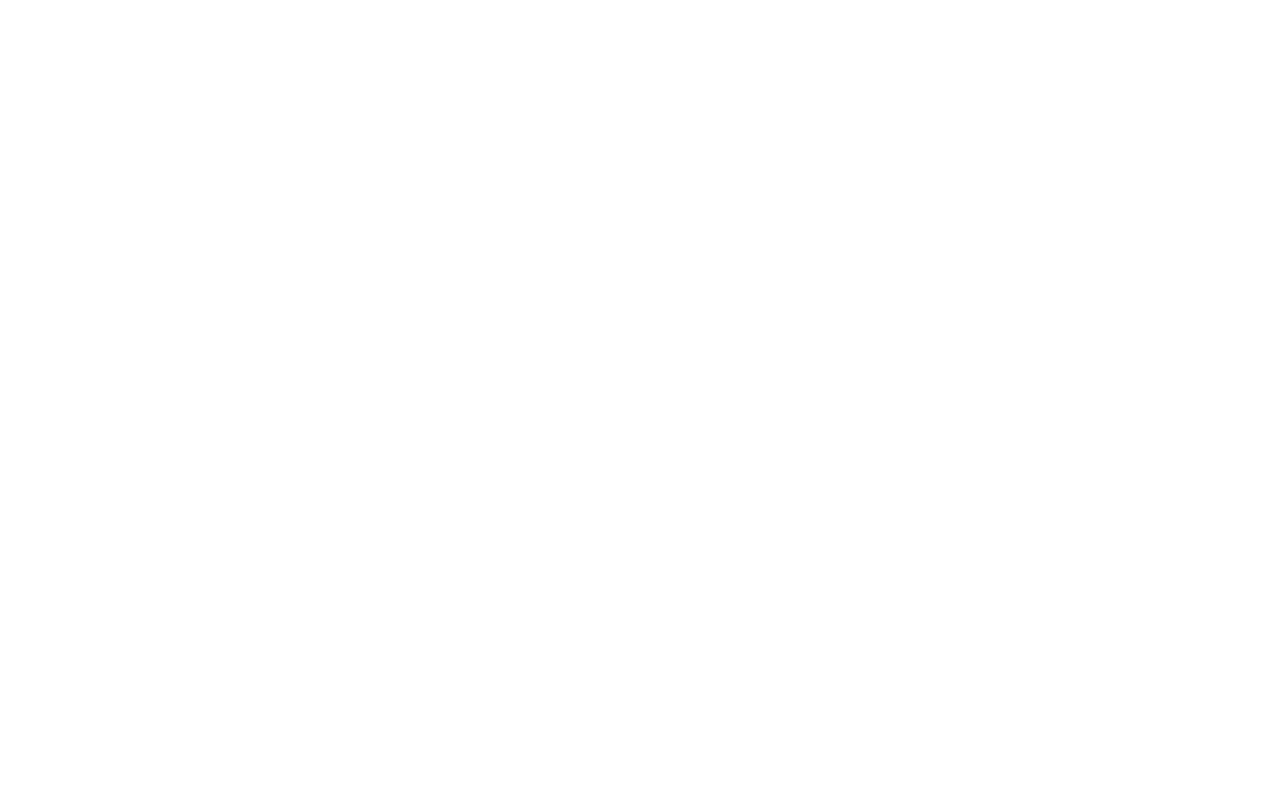
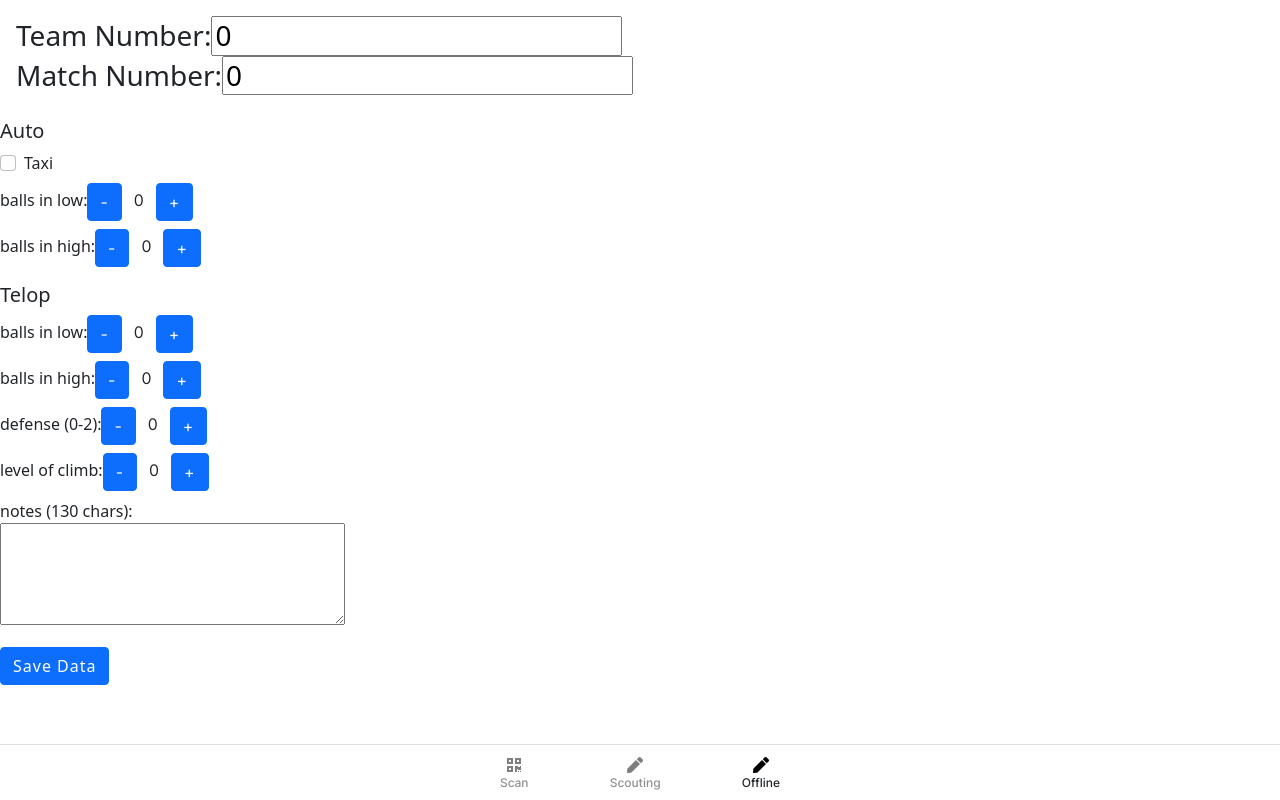
Before and after one commit to FRC-Team-955/955-scouting-pwa, a React (Create React App) app: page /955-scouting-pwa/offline in a window 1280 px wide. Before the commit this address had no page. Built offline with nearby package versions, Linux system fonts and the light colour scheme.

Commit message:
add offline page

```diff
--- a/src/App.tsx
+++ b/src/App.tsx
@@ -5,6 +5,7 @@
 
 import { SelectedWeek, SelectedEvent, HasData } from "./context";
 import QRScan from "./pages/qr-scan";
+import Offline from "./pages/offline";
 
 function App() {
   const [week, setWeek] = useState(1);
@@ -25,6 +26,7 @@
             <Routes>
               <Route path="/955-scouting-pwa" element={<Dashboard />} />
               <Route path="/955-scouting-pwa/qrscan" element={<QRScan />} />
+              <Route path="/955-scouting-pwa/offline" element={<Offline />} />
             </Routes>
           </BrowserRouter>
         </HasData.Provider>
--- a/src/components/nav.tsx
+++ b/src/components/nav.tsx
@@ -19,6 +19,12 @@
           </Link>
           <p className="navtext">Scouting</p>
         </div>
+        <div className={`nav-frame ${selectedPage !== 2 ? "nav-gray" : ""}`}>
+          <Link to="/955-scouting-pwa/offline">
+            <img className="nav-icon" src={penImage} alt="" />
+          </Link>
+          <p className="navtext">Offline</p>
+        </div>
       </div>
     </div>
   );
--- a/src/components/team-button.tsx
+++ b/src/components/team-button.tsx
@@ -47,6 +47,9 @@
       <button
         className={color === "blue" ? "bluebutton" : "redbutton"}
         style={{
+          display: 'flex',
+          justifyContent:'space-between',
+          alignItems:'center',
           background:
             hasData[hasDataIndex] && color === "blue"
               ? "rgba(47, 128, 237, 0.1)"
--- /dev/null
+++ b/src/pages/offline.tsx
@@ -0,0 +1,239 @@
+import { useState } from "react";
+import { storeMatchData } from "../api/local-storage";
+import Nav from "../components/nav";
+
+function Offline(){
+    const [taxi, setTaxi] = useState(false);
+    const [autoLow, setAutoLow] = useState(0);
+    const [autoHigh, setAutoHigh] = useState(0);
+    const [telopLow, setTelopLow] = useState(0);
+    const [telopHigh, setTelopHigh] = useState(0);
+    const [defense, setDefense] = useState(0);
+    const [climb, setClimb] = useState(0);
+    const [notes, setNotes] = useState("");
+    const [teamNumber, setTeamNumber] = useState<number>(0);
+    const [matchNumber, setMatchNumber] = useState<number>(0);
+    const [color, setColor] = useState<number>(0);
+    const [dsNumber, setDsNumber] = useState<number>(0);
+
+    function storeData() {
+        storeMatchData({
+          id: `${'2022caph_qm'+matchNumber.toString()}-${teamNumber.toString()}*${(matchNumber-1) * 6 + 0}`,
+          teamNumber: teamNumber,
+          taxi,
+          autoLow,
+          autoHigh,
+          telopLow,
+          telopHigh,
+          defense,
+          climb,
+          notes,
+        });
+      }
+
+    return(
+    <div>
+        <div>
+        <h3 className="card-body">
+        <div className="form-group">
+            <label htmlFor="highball-telop">Team Number: </label>
+            <div className="data-form-inputs" id="highball-telop">
+              <input type="text" value={teamNumber} onChange={(e)=>setTeamNumber(parseInt(e.target.value)||0)}></input>
+            </div>
+          </div>
+          <div className="form-group">
+            <label htmlFor="highball-telop">Match Number: </label>
+            <div className="data-form-inputs" id="highball-telop">
+              <input type="text" value={matchNumber} onChange={(e)=>setMatchNumber(parseInt(e.target.value)||0)}></input>
+            </div>
+          </div>
+      </h3>
+      <form>
+        <div className="data-group">
+          <h5>Auto</h5>
+          <div className="form-check">
+            <input
+              className="form-check-input"
+              type="checkbox"
+              placeholder="taxi"
+              id="taxi-check"
+              defaultChecked={taxi}
+              checked={taxi}
+              onChange={(e) => setTaxi(e.target.checked)}
+            />
+            <label className="form-check-label" htmlFor="taxi-check">
+              Taxi
+            </label>
+          </div>
+          <div className="form-group">
+            <label htmlFor="lowball-auto">balls in low: </label>
+            <div className="data-form-inputs" id="lowball-auto">
+              <button
+                className="btn btn-primary"
+                onClick={(e) => {
+                  e.preventDefault();
+                  setAutoLow(Math.max(autoLow - 1, 0));
+                }}
+              >
+                -
+              </button>
+              <span>{autoLow}</span>
+              <button
+                className="btn btn-primary"
+                onClick={(e) => {
+                  e.preventDefault();
+                  setAutoLow(autoLow + 1);
+                }}
+              >
+                +
+              </button>
+            </div>
+          </div>
+          <div className="form-group">
+            <label htmlFor="highball-auto">balls in high: </label>
+            <div className="data-form-inputs" id="highball-auto">
+              <button
+                className="btn btn-primary"
+                onClick={(e) => {
+                  e.preventDefault();
+                  setAutoHigh(Math.max(autoHigh - 1, 0));
+                }}
+              >
+                -
+              </button>
+              <span>{autoHigh}</span>
+              <button
+                className="btn btn-primary"
+                onClick={(e) => {
+                  e.preventDefault();
+                  setAutoHigh(autoHigh + 1);
+                }}
+              >
+                +
+              </button>
+            </div>
+          </div>
+        </div>
+
+        <div className="data-group">
+          <h5>Telop</h5>
+          <div className="form-group">
+            <label htmlFor="lowball-telop">balls in low: </label>
+            <div className="data-form-inputs" id="lowball-telop">
+              <button
+                className="btn btn-primary"
+                onClick={(e) => {
+                  e.preventDefault();
+                  setTelopLow(Math.max(telopLow - 1, 0));
+                }}
+              >
+                -
+              </button>
+              <span>{telopLow}</span>
+              <button
+                className="btn btn-primary"
+                onClick={(e) => {
+                  e.preventDefault();
+                  setTelopLow(telopLow + 1);
+                }}
+              >
+                +
+              </button>
+            </div>
+          </div>
+
+          <div className="form-group">
+            <label htmlFor="highball-telop">balls in high: </label>
+            <div className="data-form-inputs" id="highball-telop">
+              <button
+                className="btn btn-primary"
+                onClick={(e) => {
+                  e.preventDefault();
+                  setTelopHigh(Math.max(telopHigh - 1, 0));
+                }}
+              >
+                -
+              </button>
+              <span>{telopHigh}</span>
+              <button
+                className="btn btn-primary"
+                onClick={(e) => {
+                  e.preventDefault();
+                  setTelopHigh(telopHigh + 1);
+                }}
+              >
+                +
+              </button>
+            </div>
+          </div>
+          <div className="form-group">
+            <label htmlFor="defense-telop">defense (0-2): </label>
+            <div className="data-form-inputs" id="defense-telop">
+              <button
+                className="btn btn-primary"
+                onClick={(e) => {
+                  e.preventDefault();
+                  setDefense(Math.max(defense - 1, 0));
+                }}
+              >
+                -
+              </button>
+              <span>{defense}</span>
+              <button
+                className="btn btn-primary"
+                onClick={(e) => {
+                  e.preventDefault();
+                  setDefense(Math.min(defense + 1, 2));
+                }}
+              >
+                +
+              </button>
+            </div>
+          </div>
+          <div className="form-group">
+            <label htmlFor="climb-telop">level of climb: </label>
+            <div className="data-form-inputs" id="climb-telop">
+              <button
+                className="btn btn-primary"
+                onClick={(e) => {
+                  e.preventDefault();
+                  setClimb(Math.max(climb - 1, 0));
+                }}
+              >
+                -
+              </button>
+              <span>{climb}</span>
+              <button
+                className="btn btn-primary"
+                onClick={(e) => {
+                  e.preventDefault();
+                  setClimb(Math.min(climb + 1, 4));
+                }}
+              >
+                +
+              </button>
+            </div>
+          </div>
+          <div className="form-group">
+            <label htmlFor="notes">notes (130 chars): </label>
+            <br />
+            <div className="data-form-inputs" id="notes">
+              <textarea
+                value={notes}
+                onChange={(e) => setNotes(e.target.value.replaceAll(",", ";"))}
+                maxLength={130}
+                rows={4}
+                cols={35}
+              />
+            </div>
+          </div>
+        </div>
+      </form>
+      <button className="btn btn-primary" onClick={storeData}>Save Data</button>
+        </div>
+        <Nav selectedPage={2}/>
+    </div>
+    )
+}
+
+export default Offline;
--- a/src/styles/nav.css
+++ b/src/styles/nav.css
@@ -9,7 +9,7 @@
 
 #nav-box {
   margin: 0 auto;
-  width: 15.5rem;
+  width: 24rem;
   display: flex;
   justify-content: space-between;
   align-items: center;
```
